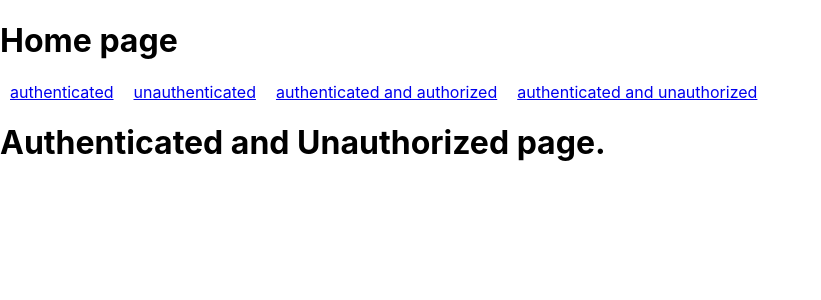
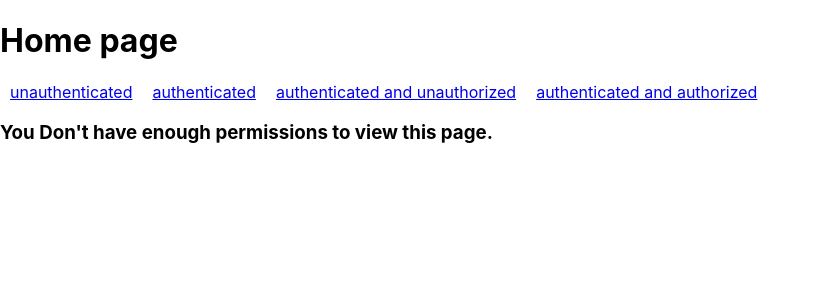
Before and after one commit to dipbazz/react-authentication-and-authorization, a React (Create React App) app: page /authenticated-and-authorized in a window 1280 px wide. Shown: the top 300 px of the page, without its empty margins (0-821 px from the left). Built offline with nearby package versions, Linux system fonts and the light colour scheme.

Commit message:
Add canaccess and a fallback component

```diff
--- a/src/App.js
+++ b/src/App.js
@@ -4,6 +4,7 @@ import Authenticated from './pages/authenticated';
 import Unauthenticated from './pages/unauthenticated';
 import AuthenticatedAndUnauthorized from './pages/authenticated-and-unauthorized';
 import AuthenticatedAndAuthorized from './pages/authenticated-and-authorized';
+import CanAccess from './components/CanAccess';
 
 const router = createBrowserRouter([
   {
@@ -16,15 +17,27 @@ const router = createBrowserRouter([
       },
       {
         path: '/authenticated',
-        element: <Authenticated />
+        element: (
+          <CanAccess>
+            <Authenticated />
+          </CanAccess>
+        )
       },
       {
         path: '/authenticated-and-authorized',
-        element: <AuthenticatedAndUnauthorized />
+        element: (
+          <CanAccess>
+            <AuthenticatedAndUnauthorized />
+          </CanAccess>
+        )
       },
       {
         path: '/authenticated-and-unauthorized',
-        element: <AuthenticatedAndAuthorized />
+        element: (
+          <CanAccess>
+            <AuthenticatedAndAuthorized />
+          </CanAccess>
+        )
       },
     ]
   },
--- /dev/null
+++ b/src/components/CanAccess.jsx
@@ -0,0 +1,20 @@
+import React from 'react'
+import Fallback from './Fallback';
+
+const CanAccess = ({
+  permissions,
+  fallback=<Fallback />,
+  children
+}) => {
+  const { user, isAuthenticated } = { user: { permissions: [] }, isAuthenticated: false };
+  const userPermissions = user?.permissions;
+  const isAuthorized = userPermissions?.some((permission) => permissions.includes(permission));
+
+  if (isAuthenticated && isAuthorized) {
+    return <>{children}</>;
+  }
+
+  return <>{fallback}</>;
+}
+
+export default CanAccess;
--- /dev/null
+++ b/src/components/Fallback.jsx
@@ -0,0 +1,7 @@
+const Fallback = () => {
+    return (
+        <h3>You Don't have enough permissions to view this page.</h3>
+    );
+}
+
+export default Fallback;
--- a/src/pages/index.jsx
+++ b/src/pages/index.jsx
@@ -4,10 +4,10 @@ export const Index = () => {
     return (
         <>
             <h1>Home page</h1>
+            <Link to="/unauthenticated" style={{ padding: 10 }}>unauthenticated</Link>
             <Link to="/authenticated" style={{ padding: 10 }}>authenticated</Link>
-            <Link to="/unauthenticated" style={{ padding: 10 }}>unauthenticated</Link>
+            <Link to="/authenticated-and-unauthorized" style={{ padding: 10 }}>authenticated and unauthorized</Link>
             <Link to="/authenticated-and-authorized" style={{ padding: 10 }}>authenticated and authorized</Link>
-            <Link to="/authenticated-and-unauthorized" style={{ padding: 10 }}>authenticated and unauthorized</Link>
             <Outlet />
         </>
     )
```
